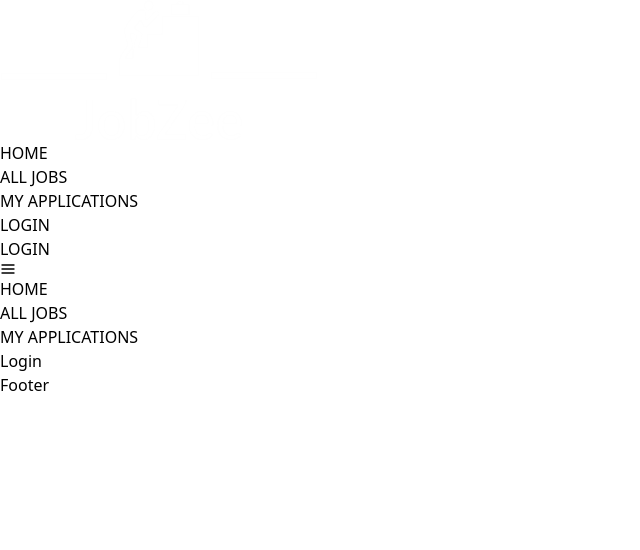
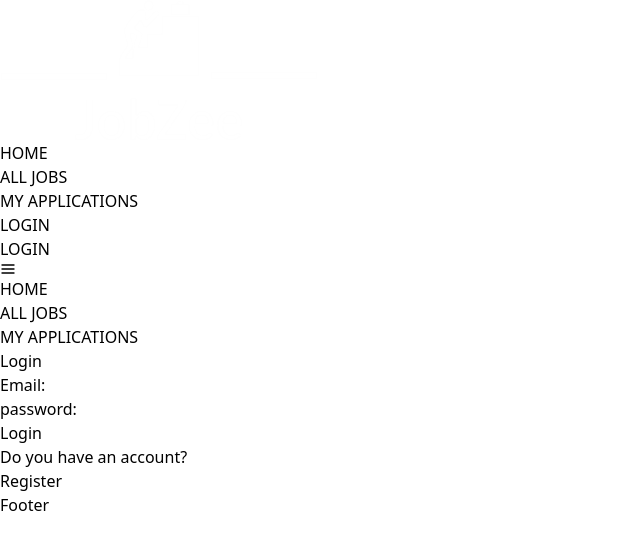
Before and after one commit to abdulalimrakib/NSU-Project-CSE-311, a React (Vite) app in the folder client/: page /login in a window 1280 px wide. Shown: the top 550 px of the page, without its empty margins (0-640 px from the left). Built offline with nearby package versions, Linux system fonts and the light colour scheme.

Commit message:
skeleton of login

```diff
--- a/client/src/components/auth/Login.jsx
+++ b/client/src/components/auth/Login.jsx
@@ -1,8 +1,30 @@
 import React from 'react'
+import { Link } from 'react-router-dom'
 
 const Login = () => {
   return (
-    <div>Login</div>
+    <div>
+      <h3>Login</h3>
+        <form>
+          <div>
+            <label>Email:</label>
+            <input type="email"/>
+          </div>
+
+          <div>
+            <label>password:</label>
+            <input type="password" />
+          </div>
+
+          <button> Login </button>
+
+          <div >
+            <p >Do you have an account?</p>
+            <Link to={"/register"}>Register</Link>
+          </div>
+        </form>
+
+    </div>
   )
 }
 
```
